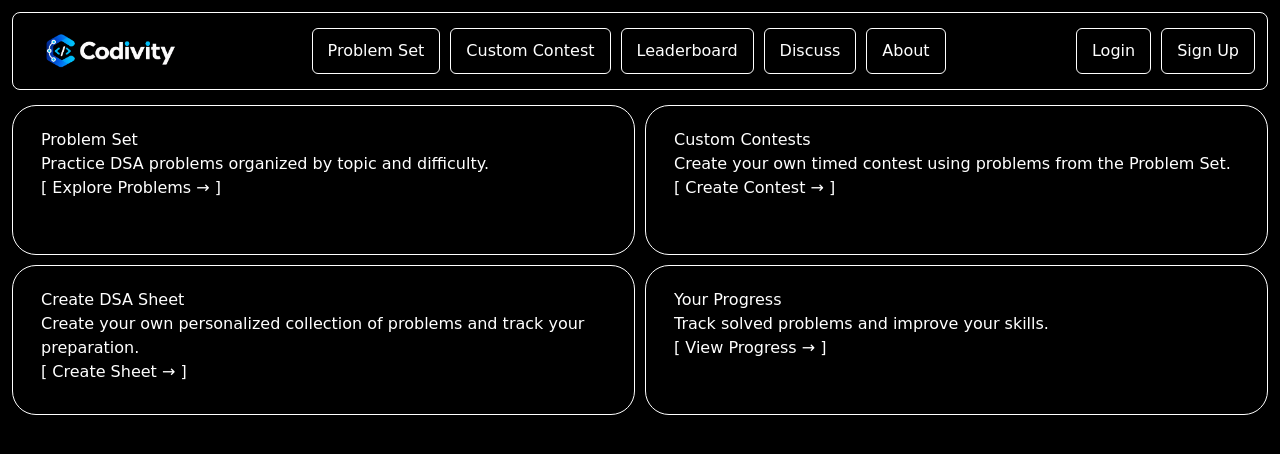
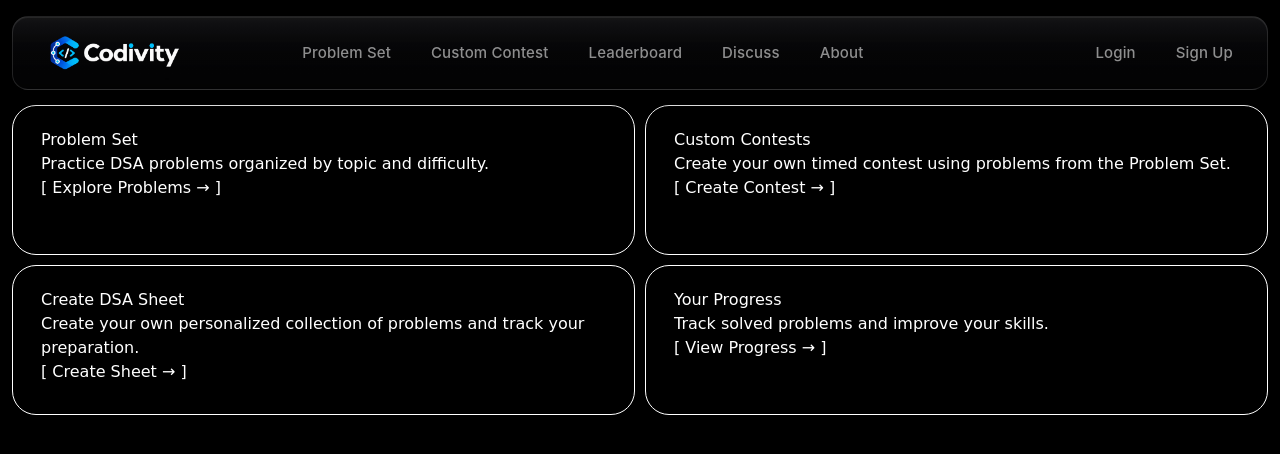
Before and after one commit to Prash072004/Codivity, a React (Vite) app in the folder frontend/: page / in a window 1280 px wide. Shown: the top 454 px of the page. Built offline with nearby package versions, Linux system fonts and the light colour scheme; no server answers.

Commit message:
redesiging the navbar in phase 2.

```diff
--- a/frontend/src/components/NavLink.jsx
+++ b/frontend/src/components/NavLink.jsx
@@ -1,7 +1,14 @@
 import { Link } from "react-router";
 
-export function NavLink(props) {
-    return <Link to={props.to} style={{color: "white", textDecoration: "none", padding: "10px 15px", border: "1px solid white", borderRadius: "6px"}}>
-        {props.children}
-    </Link>
+export function NavLink({ to, active = false, children }) {
+    return (
+        <Link
+            to={to}
+            className="relative whitespace-nowrap rounded-full px-[18px] py-2 text-[15px] font-medium leading-tight tracking-[0.01em] text-white/55 no-underline transition-colors duration-200 hover:bg-white/[0.06] hover:text-white/85 focus-visible:outline-none focus-visible:ring-1 focus-visible:ring-sky-400/60 aria-[current=page]:bg-transparent aria-[current=page]:text-white aria-[current=page]:hover:bg-transparent"
+            data-nav-to={to}
+            aria-current={active ? "page" : undefined}
+        >
+            {children}
+        </Link>
+    );
 }
--- a/frontend/src/components/Navbar.jsx
+++ b/frontend/src/components/Navbar.jsx
@@ -1,10 +1,35 @@
-import { Link } from "react-router";
+import { Link, useLocation } from "react-router";
 import { NavLink } from "./NavLink";
-import { useEffect, useState } from "react";
+import { useEffect, useLayoutEffect, useRef, useState } from "react";
 import api from "../services/api";
+
+const PILL_ANIMATION = "transition-[transform,width,height] duration-400 ease-[cubic-bezier(0.22,1,0.36,1)] motion-reduce:transition-none".split(" ");
+
+// Survives Navbar remounts (each page renders its own Navbar) so the pill can slide from its last spot.
+let lastPill = null;
+
+const NAV_ROUTES = [
+    "/problem-set",
+    "/custom-contest",
+    "/leaderboard",
+    "/discuss",
+    "/about",
+    "/signin",
+    "/signup",
+    "/profile",
+];
+
+function getActiveRoute(pathname) {
+    if (pathname.startsWith("/problem/")) return "/problem-set";
+    return NAV_ROUTES.find((r) => pathname === r || pathname.startsWith(r + "/")) ?? null;
+}
 
 export function Navbar({showAuth = true}) {
     const [isAuthenticated, setIsAuthenticated] = useState(false);
+    const { pathname } = useLocation();
+    const activeRoute = getActiveRoute(pathname);
+    const containerRef = useRef(null);
+    const pillRef = useRef(null);
 
     useEffect(() => {
         let cancelled = false;
@@ -22,35 +47,81 @@ export function Navbar({showAuth = true}) {
         };
     }, []);
 
-    return <div style={{display: "flex", alignItems: "center", backgroundColor: "black", color: "white", border: "1px solid white", borderRadius: "8px", padding: "10px 12px"}}>
+    useLayoutEffect(() => {
+        const container = containerRef.current;
+        const pill = pillRef.current;
+        if (!container || !pill) return;
+
+        const apply = (animate) => {
+            const link = activeRoute
+                ? container.querySelector(`[data-nav-to="${activeRoute}"]`)
+                : null;
+            if (!link) {
+                pill.style.opacity = "0";
+                lastPill = null;
+                return;
+            }
+            const c = container.getBoundingClientRect();
+            const l = link.getBoundingClientRect();
+            const next = { x: l.left - c.left, y: l.top - c.top, w: l.width, h: l.height };
+            const set = (p) => {
+                pill.style.transform = `translate(${p.x}px, ${p.y}px)`;
+                pill.style.width = `${p.w}px`;
+                pill.style.height = `${p.h}px`;
+            };
+
+            pill.classList.remove(...PILL_ANIMATION);
+            if (animate && lastPill) {
+                set(lastPill);
+                void pill.offsetWidth; // commit start position before transitioning
+                pill.classList.add(...PILL_ANIMATION);
+            }
+            set(next);
+            pill.style.opacity = "1";
+            lastPill = next;
+        };
+
+        apply(true);
+        const ro = new ResizeObserver(() => apply(false));
+        ro.observe(container);
+        return () => ro.disconnect();
+    }, [activeRoute, showAuth, isAuthenticated]);
+
+    return <nav ref={containerRef} className="relative flex flex-wrap items-center gap-x-3 gap-y-2 md:mt-1 rounded-2xl border border-white/12 bg-linear-to-b from-white/6 to-black/60 bg-[rgba(8,8,10,0.8)] px-4 py-2 font-sans text-white shadow-[inset_0_1px_0_rgba(255,255,255,0.07),0_8px_30px_rgba(0,0,0,0.45)] backdrop-blur-xl">
+        <span ref={pillRef} className="pointer-events-none absolute left-0 top-0 z-0 rounded-full border border-white/30 bg-linear-to-b from-white/30 via-white/14 to-white/8 will-change-transform shadow-[inset_0_1px_0_rgba(255,255,255,0.5),inset_0_-1px_0_rgba(255,255,255,0.08),0_6px_18px_rgba(0,0,0,0.5)] backdrop-blur-md" style={{opacity: 0}} aria-hidden="true" />
+
         {/* Logo */}
-        <Link to="/" className="flex items-center gap-2">
+        <Link to="/" className="relative z-10 flex items-center gap-2">
             <img src="/codivity-logo.png" alt="Codivity"
                 className="h-14 w-auto object-contain"
             />
         </Link>
 
         {/* Navigation Links */}
-        <div style={{display: "flex", gap: "10px", marginLeft: "120px"}}>
-            <NavLink to="/problem-set">Problem Set</NavLink>
-            <NavLink to="/custom-contest">Custom Contest</NavLink>
-            <NavLink to="/leaderboard">Leaderboard</NavLink>
-            <NavLink to="/discuss">Discuss</NavLink>
-            <NavLink to="/about">About</NavLink>
+        <div className="relative z-10 ml-[clamp(0px,6vw,96px)] flex flex-wrap items-center gap-1 max-sm:order-3 max-sm:ml-0 max-sm:w-full">
+            {[
+                ["/problem-set", "Problem Set"],
+                ["/custom-contest", "Custom Contest"],
+                ["/leaderboard", "Leaderboard"],
+                ["/discuss", "Discuss"],
+                ["/about", "About"],
+            ].map(([to, label]) => (
+                <NavLink key={to} to={to} active={activeRoute === to}>{label}</NavLink>
+            ))}
         </div>
 
         {/* Authentication */}
         {showAuth && !isAuthenticated && (
-            <div style={{display: "flex", gap: "10px", marginLeft: "auto"}}>
-                <NavLink to="/signin">Login</NavLink>
-                <NavLink to="/signup">Sign Up</NavLink>
+            <div className="relative z-10 ml-auto flex flex-wrap items-center gap-1">
+                <NavLink to="/signin" active={activeRoute === "/signin"}>Login</NavLink>
+                <NavLink to="/signup" active={activeRoute === "/signup"}>Sign Up</NavLink>
             </div>
         )}
 
         {showAuth && isAuthenticated && (
-            <div style={{display: "flex", gap: "10px", marginLeft: "auto"}}>
-                <NavLink to="/profile">Profile</NavLink>
+            <div className="relative z-10 ml-auto flex flex-wrap items-center gap-1">
+                <NavLink to="/profile" active={activeRoute === "/profile"}>Profile</NavLink>
             </div>
         )}
-    </div>
+    </nav>
 }
--- a/frontend/src/pages/About.jsx
+++ b/frontend/src/pages/About.jsx
@@ -1,5 +1,8 @@
+import { Navbar } from "../components/Navbar";
+
 export function About() {
     return <div>
+        <div className="px-3 pt-3"><Navbar /></div>
         <h1>About</h1>
     </div>
 }
--- a/frontend/src/pages/CustomContest.jsx
+++ b/frontend/src/pages/CustomContest.jsx
@@ -1,5 +1,8 @@
+import { Navbar } from "../components/Navbar";
+
 export function CustomContest() {
     return <div>
+        <div className="px-3 pt-3"><Navbar /></div>
         <h1>Custom Contest</h1>
     </div>
 }
--- a/frontend/src/pages/Discuss.jsx
+++ b/frontend/src/pages/Discuss.jsx
@@ -1,5 +1,8 @@
+import { Navbar } from "../components/Navbar";
+
 export function Discuss() {
     return <div>
+        <div className="px-3 pt-3"><Navbar /></div>
         <h1>Discuss</h1>
     </div>
 }
--- a/frontend/src/pages/Leaderboard.jsx
+++ b/frontend/src/pages/Leaderboard.jsx
@@ -1,5 +1,8 @@
+import { Navbar } from "../components/Navbar";
+
 export function Leaderboard() {
     return <div>
+        <div className="px-3 pt-3"><Navbar /></div>
         <h1>Leaderboard</h1>
     </div>
 }
--- a/frontend/src/pages/Problem.jsx
+++ b/frontend/src/pages/Problem.jsx
@@ -51,7 +51,7 @@ export function Problem() {
 
     if (loading) {
         return <div>
-            <Navbar />
+            <div className="px-3 pt-3"><Navbar /></div>
 
             <div style={{ padding: "30px" }}>
                 Loading problem...
@@ -62,7 +62,7 @@ export function Problem() {
     if (error) {
         return (
             <>
-                <Navbar />
+                <div className="px-3 pt-3"><Navbar /></div>
                 <div style={{ padding: "30px" }}>
                     {error}
                 </div>
@@ -72,9 +72,9 @@ export function Problem() {
 
     return <div style={{color: "white"}}>
 
-        <Navbar />
+        <div className="px-3 pt-3"><Navbar /></div>
 
-        <main style={{ display: "flex", gap: "10px", height: "calc(100vh - 100px)", padding: "10px", boxSizing: "border-box" }}>
+        <main style={{ display: "flex", gap: "10px", height: "calc(100vh - 116px)", padding: "10px", boxSizing: "border-box" }}>
 
             {/* Problem Statement */}
             <div style={{ flex: 1, minWidth: 0, border: "1px solid white", borderRadius: "6px", overflow: "hidden" }}>
--- a/frontend/src/pages/ProblemSet.jsx
+++ b/frontend/src/pages/ProblemSet.jsx
@@ -46,7 +46,7 @@ export function ProblemSet() {
     if (loading) {
         return (
             <>
-                <Navbar />
+                <div className="px-3 pt-3"><Navbar /></div>
                 <div style={{ padding: "30px", color: "white" }}>
                     Loading problems...
                 </div>
@@ -57,7 +57,7 @@ export function ProblemSet() {
     if (error) {
         return (
             <>
-                <Navbar />
+                <div className="px-3 pt-3"><Navbar /></div>
                 <div style={{ padding: "30px", color: "white" }}>
                     {error}
                 </div>
@@ -87,7 +87,7 @@ export function ProblemSet() {
 
         return (
             <div style={{ minHeight: "100vh", backgroundColor: "black" }}>
-                <Navbar />
+                <div className="px-3 pt-3"><Navbar /></div>
                 <main style={{ maxWidth: "920px", margin: "34px auto", padding: "0 24px 40px", color: "white", boxSizing: "border-box" }}>
                     <h1 style={{ fontSize: "28px", fontWeight: "600", margin: "0 0 24px" }}>Problem Set</h1>
                     {groupedProblems.length === 0 ? (
@@ -132,7 +132,7 @@ export function ProblemSet() {
 
     return (
         <div>
-            <Navbar />
+            <div className="px-3 pt-3"><Navbar /></div>
 
             <main
                 style={{
```
